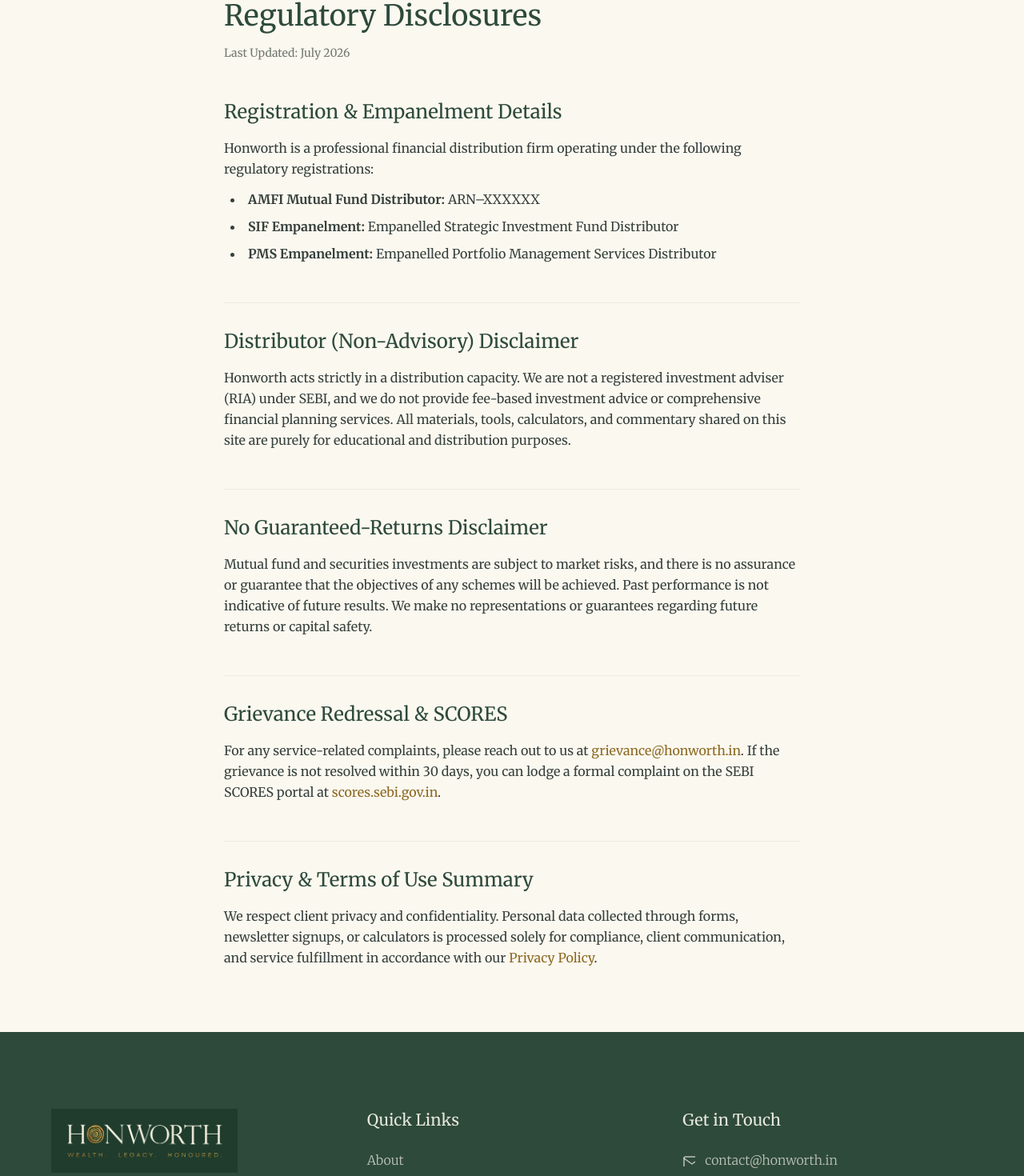
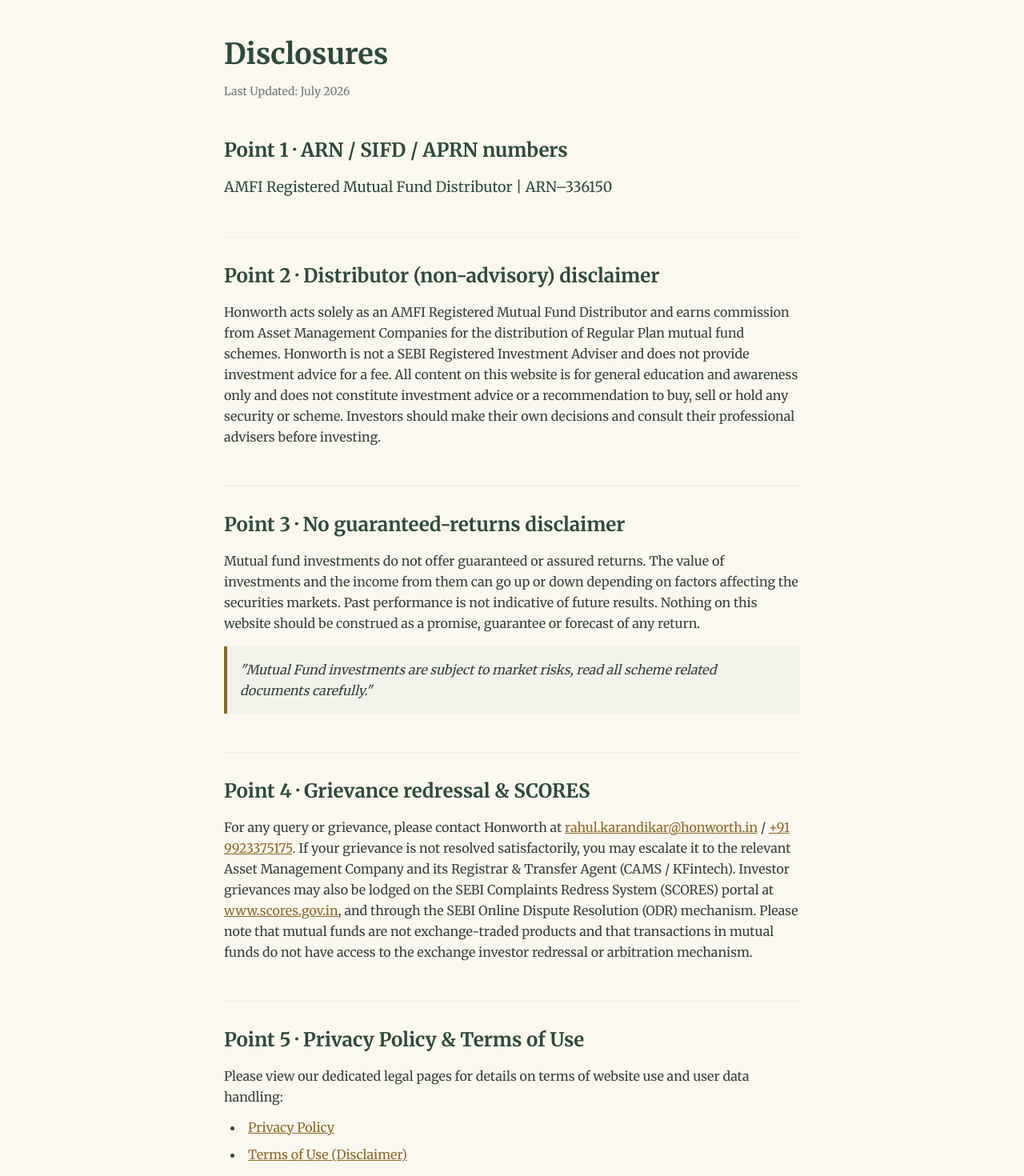
Before and after one commit to AryanUbale7/test_HW, a Next.js app: page /disclosures in a window 1280 px wide. Shown: the part 257-1727 px from the top of the page at 80% size. Built offline with nearby package versions, Linux system fonts and the light colour scheme.

Commit message:
content: update disclosures page word-for-word based on revised document

```diff
--- a/app/(site)/disclosures/page.tsx
+++ b/app/(site)/disclosures/page.tsx
@@ -4,7 +4,7 @@
 
 export const metadata: Metadata = {
   title: 'Regulatory Disclosures | Honworth',
-  description: 'Read the regulatory disclosures, registration numbers (ARN), and commission structure details for Honworth.',
+  description: 'Read the regulatory disclosures, AMFI registration numbers (ARN), non-advisory disclaimers, risk disclosures, and grievance redressal for Honworth.',
   alternates: {
     canonical: 'https://honworth.in/disclosures',
   },
@@ -13,42 +13,66 @@
 export default function DisclosuresPage() {
   const currentMonthYear = new Date().toLocaleDateString('en-US', { year: 'numeric', month: 'long' });
   return (
-    <div className="bg-ivory min-h-screen py-20">
+    <div className="bg-ivory min-h-screen py-20 md:py-32">
       <div className="max-w-3xl mx-auto px-4 sm:px-6">
-        <h1 className="text-4xl font-serif text-deep-green mb-4">Regulatory Disclosures</h1>
+        <h1 className="text-4xl font-serif font-bold text-deep-green mb-4">Disclosures</h1>
         <p className="text-sm font-sans text-charcoal/70 mb-12">Last Updated: {currentMonthYear}</p>
 
         {/* Legal Content */}
         <div className="space-y-12 font-sans text-charcoal leading-relaxed">
-          <section id="numbers" className="scroll-mt-32">
-            <h2 className="text-2xl font-serif text-deep-green mb-4">Registration & Empanelment Details</h2>
-            <p>Honworth is a professional financial distribution firm operating under the following regulatory registrations:</p>
+
+          <section id="arn" className="scroll-mt-32">
+            <h2 className="text-2xl font-serif font-bold text-deep-green mb-4">Point 1 · ARN / SIFD / APRN numbers</h2>
+            <p className="text-lg font-medium text-deep-green">
+              AMFI Registered Mutual Fund Distributor | ARN–336150
+            </p>
+          </section>
+
+          <section id="distributor-disclaimer" className="scroll-mt-32 border-t border-sage/20 pt-8">
+            <h2 className="text-2xl font-serif font-bold text-deep-green mb-4">Point 2 · Distributor (non-advisory) disclaimer</h2>
+            <p>
+              Honworth acts solely as an AMFI Registered Mutual Fund Distributor and earns commission from Asset Management Companies for the distribution of Regular Plan mutual fund schemes. Honworth is not a SEBI Registered Investment Adviser and does not provide investment advice for a fee. All content on this website is for general education and awareness only and does not constitute investment advice or a recommendation to buy, sell or hold any security or scheme. Investors should make their own decisions and consult their professional advisers before investing.
+            </p>
+          </section>
+
+          <section id="no-guarantee" className="scroll-mt-32 border-t border-sage/20 pt-8">
+            <h2 className="text-2xl font-serif font-bold text-deep-green mb-4">Point 3 · No guaranteed-returns disclaimer</h2>
+            <div className="space-y-4">
+              <p>
+                Mutual fund investments do not offer guaranteed or assured returns. The value of investments and the income from them can go up or down depending on factors affecting the securities markets. Past performance is not indicative of future results. Nothing on this website should be construed as a promise, guarantee or forecast of any return.
+              </p>
+              <div className="bg-sage-mist/50 border-l-4 border-gold p-4 mt-4 italic font-medium">
+                "Mutual Fund investments are subject to market risks, read all scheme related documents carefully."
+              </div>
+            </div>
+          </section>
+
+          <section id="grievance" className="scroll-mt-32 border-t border-sage/20 pt-8">
+            <h2 className="text-2xl font-serif font-bold text-deep-green mb-4">Point 4 · Grievance redressal & SCORES</h2>
+            <p>
+              For any query or grievance, please contact Honworth at <a href="mailto:rahul.karandikar@honworth.in" className="text-gold underline hover:text-gold/80 transition-colors">rahul.karandikar@honworth.in</a> / <a href="tel:+919923375175" className="text-gold underline hover:text-gold/80 transition-colors">+91 9923375175</a>. If your grievance is not resolved satisfactorily, you may escalate it to the relevant Asset Management Company and its Registrar & Transfer Agent (CAMS / KFintech). Investor grievances may also be lodged on the SEBI Complaints Redress System (SCORES) portal at <a href="https://www.scores.gov.in" target="_blank" rel="noopener noreferrer" className="text-gold underline hover:text-gold/80 transition-colors">www.scores.gov.in</a>, and through the SEBI Online Dispute Resolution (ODR) mechanism. Please note that mutual funds are not exchange-traded products and that transactions in mutual funds do not have access to the exchange investor redressal or arbitration mechanism.
+            </p>
+          </section>
+
+          <section id="privacy-terms" className="scroll-mt-32 border-t border-sage/20 pt-8">
+            <h2 className="text-2xl font-serif font-bold text-deep-green mb-4">Point 5 · Privacy Policy & Terms of Use</h2>
+            <p>
+              Please view our dedicated legal pages for details on terms of website use and user data handling:
+            </p>
             <ul className="list-disc list-inside mt-3 space-y-2 pl-2">
-              <li><strong>AMFI Mutual Fund Distributor:</strong> ARN–{process.env.NEXT_PUBLIC_ARN_NUMBER || 'XXXXXX'}</li>
-              <li><strong>SIF Empanelment:</strong> Empanelled Strategic Investment Fund Distributor</li>
-              <li><strong>PMS Empanelment:</strong> Empanelled Portfolio Management Services Distributor</li>
+              <li>
+                <Link href="/privacy-policy" className="text-gold underline hover:text-gold/80 transition-colors">
+                  Privacy Policy
+                </Link>
+              </li>
+              <li>
+                <Link href="/disclaimer" className="text-gold underline hover:text-gold/80 transition-colors">
+                  Terms of Use (Disclaimer)
+                </Link>
+              </li>
             </ul>
           </section>
 
-          <section id="disclaimer" className="scroll-mt-32 border-t border-sage/20 pt-8">
-            <h2 className="text-2xl font-serif text-deep-green mb-4">Distributor (Non-Advisory) Disclaimer</h2>
-            <p>Honworth acts strictly in a distribution capacity. We are not a registered investment adviser (RIA) under SEBI, and we do not provide fee-based investment advice or comprehensive financial planning services. All materials, tools, calculators, and commentary shared on this site are purely for educational and distribution purposes.</p>
-          </section>
-
-          <section id="no-guarantee" className="scroll-mt-32 border-t border-sage/20 pt-8">
-            <h2 className="text-2xl font-serif text-deep-green mb-4">No Guaranteed-Returns Disclaimer</h2>
-            <p>Mutual fund and securities investments are subject to market risks, and there is no assurance or guarantee that the objectives of any schemes will be achieved. Past performance is not indicative of future results. We make no representations or guarantees regarding future returns or capital safety.</p>
-          </section>
-
-          <section id="grievance" className="scroll-mt-32 border-t border-sage/20 pt-8">
-            <h2 className="text-2xl font-serif text-deep-green mb-4">Grievance Redressal & SCORES</h2>
-            <p>For any service-related complaints, please reach out to us at <a href="mailto:grievance@honworth.in" className="text-gold hover:underline">grievance@honworth.in</a>. If the grievance is not resolved within 30 days, you can lodge a formal complaint on the SEBI SCORES portal at <a href="https://scores.sebi.gov.in/" target="_blank" rel="noopener noreferrer" className="text-gold hover:underline">scores.sebi.gov.in</a>.</p>
-          </section>
-
-          <section id="privacy" className="scroll-mt-32 border-t border-sage/20 pt-8">
-            <h2 className="text-2xl font-serif text-deep-green mb-4">Privacy & Terms of Use Summary</h2>
-            <p>We respect client privacy and confidentiality. Personal data collected through forms, newsletter signups, or calculators is processed solely for compliance, client communication, and service fulfillment in accordance with our <Link href="/privacy-policy" className="text-gold hover:underline">Privacy Policy</Link>.</p>
-          </section>
         </div>
       </div>
     </div>
--- a/components/sections/Footer.tsx
+++ b/components/sections/Footer.tsx
@@ -46,12 +46,12 @@
           <div className="flex flex-col gap-5">
             <h4 className="font-serif text-xl text-ivory/90 mb-1">Get in Touch</h4>
             <div className="flex flex-col gap-4 font-sans font-light text-ivory/70">
-              <a href="mailto:contact@honworth.in" className="hover:text-[#E5C158] transition-colors w-fit flex items-center gap-3 focus-visible:ring-2 focus-visible:ring-[#E5C158] focus:outline-none rounded-sm">
+              <a href="mailto:rahul.karandikar@honworth.in" className="hover:text-[#E5C158] transition-colors w-fit flex items-center gap-3 focus-visible:ring-2 focus-visible:ring-[#E5C158] focus:outline-none rounded-sm">
                 <svg xmlns="http://www.w3.org/2000/svg" width="16" height="16" fill="none" stroke="currentColor" strokeWidth="1.5" strokeLinecap="round" strokeLinejoin="round"><path d="M4 4h16c1.1 0 2 .9 2 2v12c0 1.1-.9 2-2 2H4c-1.1 0-2-.9-2-2V6c0-1.1.9-2 2-2z"></path><polyline points="22,6 12,13 2,6"></polyline></svg>
-                contact@honworth.in
+                rahul.karandikar@honworth.in
               </a>
               <a
-                href={`https://wa.me/${process.env.NEXT_PUBLIC_WHATSAPP_NUMBER || '919876543210'}?text=${encodeURIComponent("Hello, I'd like to start a conversation with Honworth.")}`}
+                href={`https://wa.me/919923375175?text=${encodeURIComponent("Hello, I'd like to start a conversation with Honworth.")}`}
                 target="_blank"
                 rel="noopener noreferrer"
                 aria-label="Contact us on WhatsApp"
@@ -69,18 +69,18 @@
         </div>
 
         {/* 2. Divider */}
-        <hr className="border-t border-sage/20 mb-12" />
+        <hr className="border-t border-slate-700/50 mb-12" />
 
         {/* 3. Compliance Block */}
         <div className="max-w-5xl font-sans font-light text-sm text-ivory/70 leading-relaxed mb-12 space-y-3">
           <p>
-            <strong>Registration Numbers:</strong> AMFI-registered Mutual Fund Distributor ({process.env.NEXT_PUBLIC_ARN_NUMBER || 'ARN-XXXXXX'}) &middot; AMFI-registered SIF Distributor &middot; APMI-registered PMS Distributor.
+            <strong>Registration:</strong> AMFI Registered Mutual Fund Distributor | ARN–336150
           </p>
           <p>
-            <strong>Mutual Fund Disclaimer:</strong> Mutual fund investments are subject to market risks, read all scheme related documents carefully.
+            <strong>Disclaimer:</strong> Honworth acts as an AMFI Registered Mutual Fund Distributor, not a SEBI Registered Investment Adviser. Content is for education only, not investment advice.
           </p>
           <p>
-            <strong>Educational Content Disclaimer:</strong> The content on this website and in our articles is intended for educational and informational purposes only, and should not be construed as investment or financial advice.
+            <strong>Risk Warning:</strong> Mutual Fund investments are subject to market risks, read all scheme related documents carefully.
           </p>
           <p className="pt-2">
             <Link href="/disclosures" className="text-[#E5C158] hover:text-[#E5C158]/80 underline underline-offset-4 transition-colors focus-visible:ring-2 focus-visible:ring-[#E5C158] focus:outline-none rounded-sm">
```
